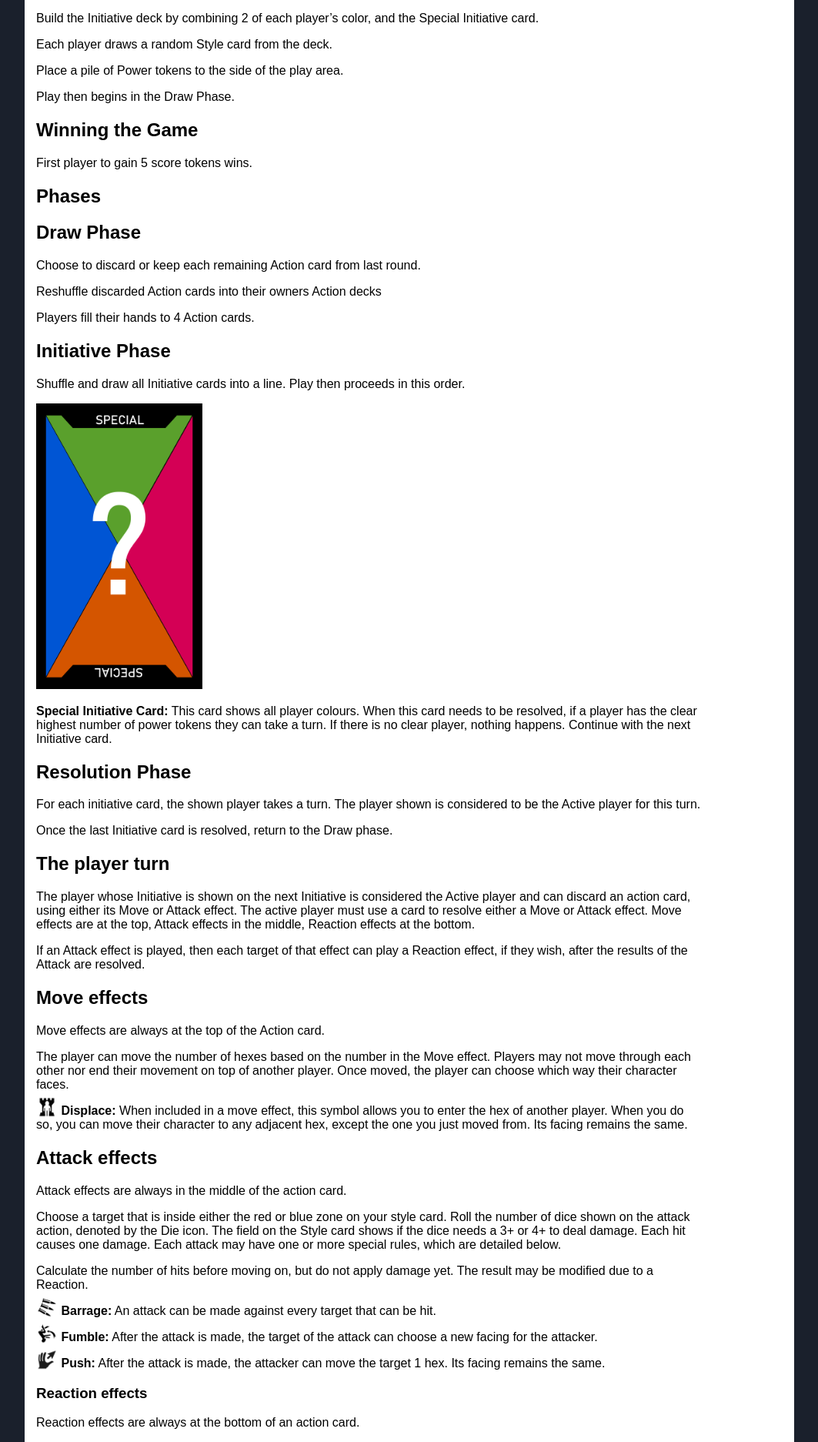
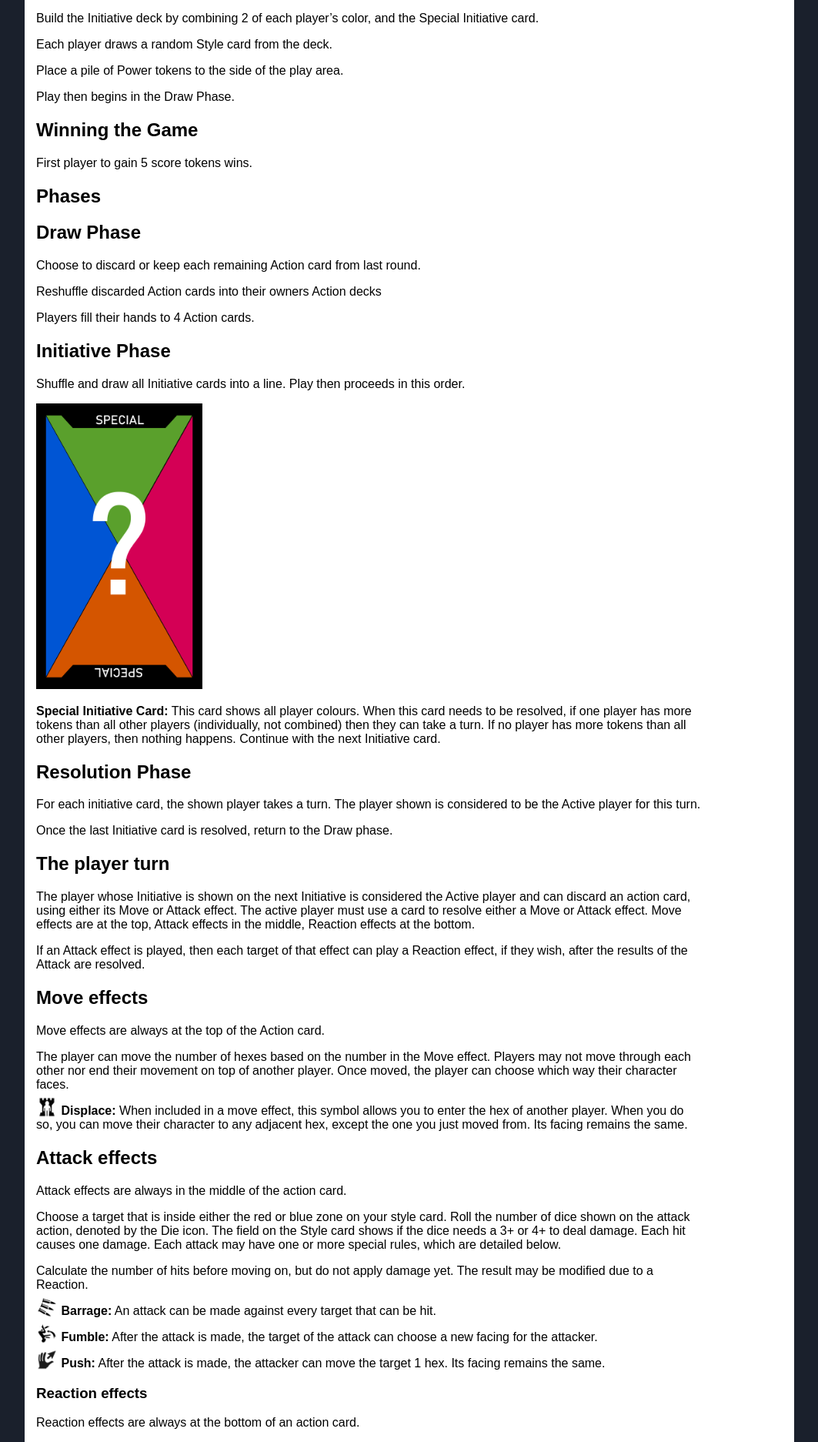
Before and after one commit to abregado/champions-combat, a Jekyll site: the page built from index.html, in a window 1280 px wide. Shown: the part 493-2366 px from the top of the page at 77% size, without its empty margins (116-1179 px from the left). Built offline with Jekyll 4.4.1, drawn with Linux system fonts in a browser that asks for light colours.

Commit message:
clearer description of special initiative card

```diff
--- a/_chapters/rules.md
+++ b/_chapters/rules.md
@@ -46,7 +46,7 @@ Shuffle and draw all Initiative cards into a line. Play then proceeds in this or
 
 {% include card_image.html link='files/images/special-init.png' %}
 
-**Special Initiative Card:** This card shows all player colours. When this card needs to be resolved, if a player has the clear highest number of power tokens they can take a turn. If there is no clear player, nothing happens. Continue with the next Initiative card.
+**Special Initiative Card:** This card shows all player colours. When this card needs to be resolved, if one player has more tokens than all other players (individually, not combined) then they can take a turn. If no player has more tokens than all other players, then nothing happens. Continue with the next Initiative card.
 
 ## Resolution Phase
 For each initiative card, the shown player takes a turn. The player shown is considered to be the Active player for this turn.
```
